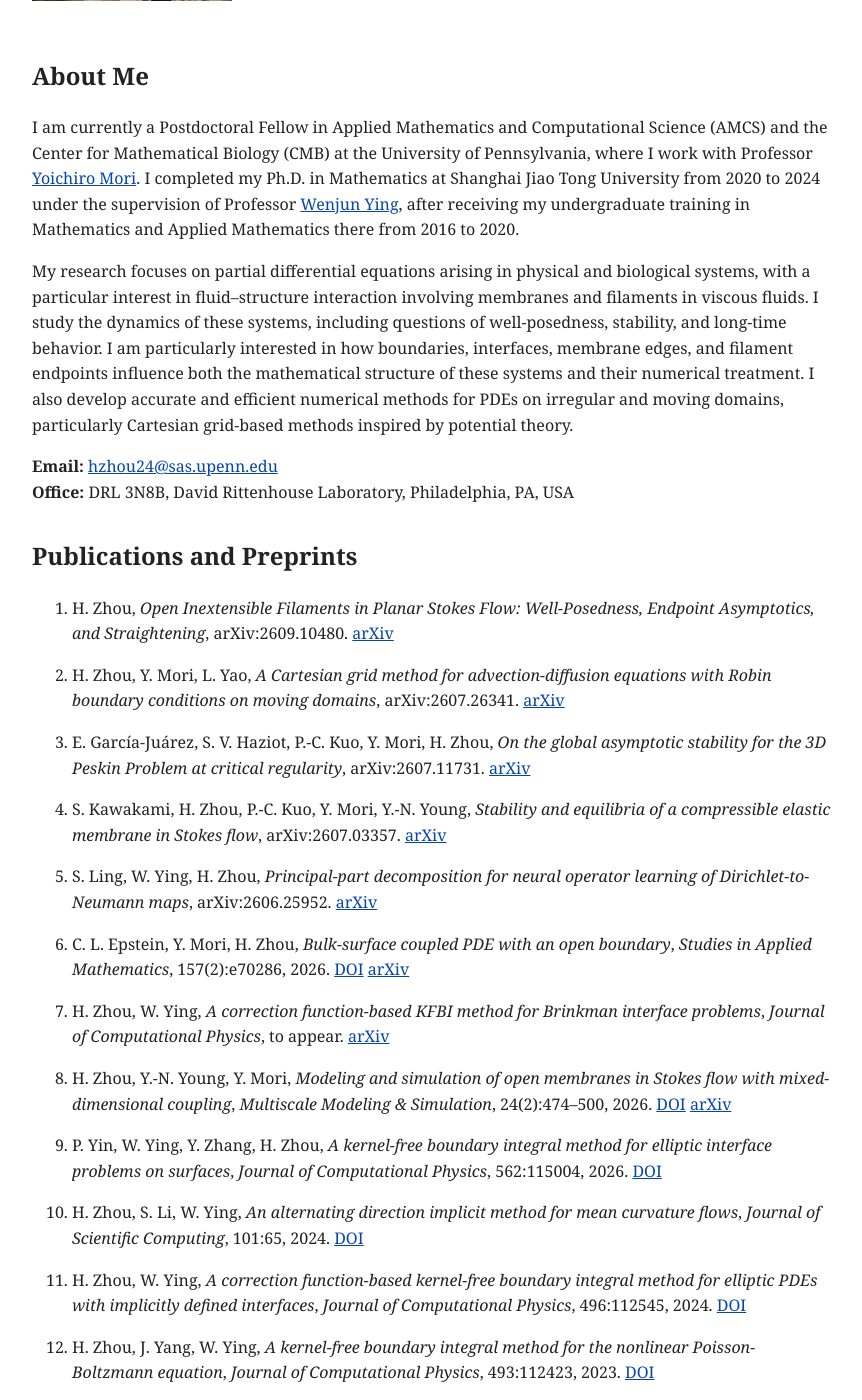
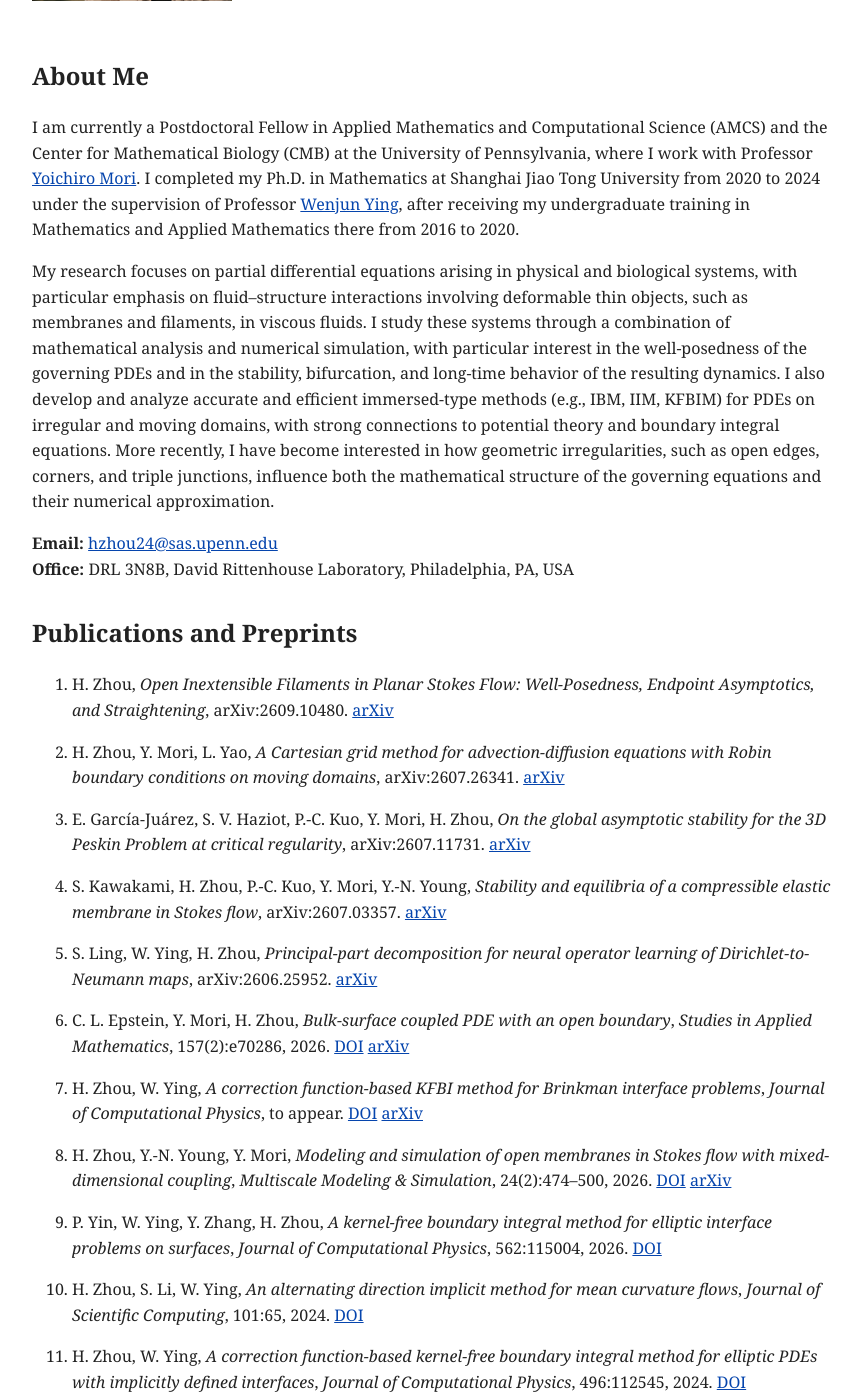
Before and after one commit to han-zhou-math/han-zhou-math.github.io, a Jekyll site: the page built from index.md, in a window 1280 px wide and 1400 px high, scrolled down 337 px. Shown: the whole window, without its empty margins (208-1070 px from the left). Built offline with Jekyll 4.4.1, drawn with Linux system fonts in a browser that asks for light colours.

Commit message:
Update research interests and add JCP paper DOI

```diff
--- a/index.md
+++ b/index.md
@@ -11,7 +11,7 @@ permalink: /
 
 I am currently a Postdoctoral Fellow in Applied Mathematics and Computational Science (AMCS) and the Center for Mathematical Biology (CMB) at the University of Pennsylvania, where I work with Professor [Yoichiro Mori](https://www.sas.upenn.edu/~y1mori/). I completed my Ph.D. in Mathematics at Shanghai Jiao Tong University from 2020 to 2024 under the supervision of Professor [Wenjun Ying](https://math.sjtu.edu.cn/faculty/wying/), after receiving my undergraduate training in Mathematics and Applied Mathematics there from 2016 to 2020.
 
-My research focuses on partial differential equations arising in physical and biological systems, with a particular interest in fluid–structure interaction involving membranes and filaments in viscous fluids. I study the dynamics of these systems, including questions of well-posedness, stability, and long-time behavior. I am particularly interested in how boundaries, interfaces, membrane edges, and filament endpoints influence both the mathematical structure of these systems and their numerical treatment. I also develop accurate and efficient numerical methods for PDEs on irregular and moving domains, particularly Cartesian grid-based methods inspired by potential theory.
+My research focuses on partial differential equations arising in physical and biological systems, with particular emphasis on fluid–structure interactions involving deformable thin objects, such as membranes and filaments, in viscous fluids. I study these systems through a combination of mathematical analysis and numerical simulation, with particular interest in the well-posedness of the governing PDEs and in the stability, bifurcation, and long-time behavior of the resulting dynamics. I also develop and analyze accurate and efficient immersed-type methods (e.g., IBM, IIM, KFBIM) for PDEs on irregular and moving domains, with strong connections to potential theory and boundary integral equations. More recently, I have become interested in how geometric irregularities, such as open edges, corners, and triple junctions, influence both the mathematical structure of the governing equations and their numerical approximation.
 
 **Email:** [hzhou24@sas.upenn.edu](mailto:hzhou24@sas.upenn.edu)
 **Office:** DRL 3N8B, David Rittenhouse Laboratory, Philadelphia, PA, USA
@@ -47,7 +47,7 @@ My research focuses on partial differential equations arising in physical and bi
 7. H. Zhou, W. Ying,
    *A correction function-based KFBI method for Brinkman interface problems*,
    *Journal of Computational Physics*, to appear.
-   [arXiv](https://doi.org/10.48550/arXiv.2604.15509)
+   [DOI](https://doi.org/10.1016/j.jcp.2026.115404) [arXiv](https://doi.org/10.48550/arXiv.2604.15509)
 
 8. H. Zhou, Y.-N. Young, Y. Mori,
    *Modeling and simulation of open membranes in Stokes flow with mixed-dimensional coupling*,
```
